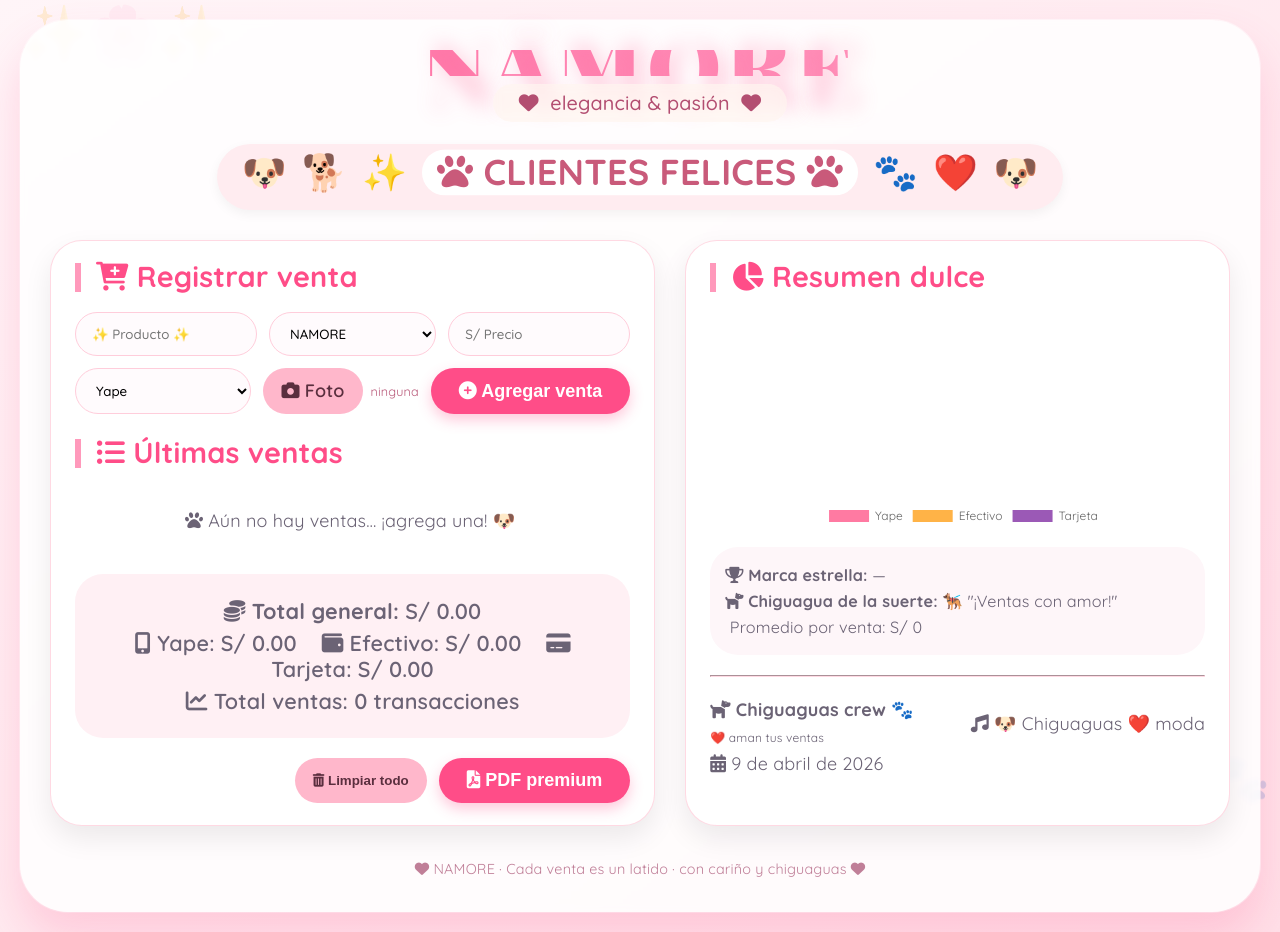
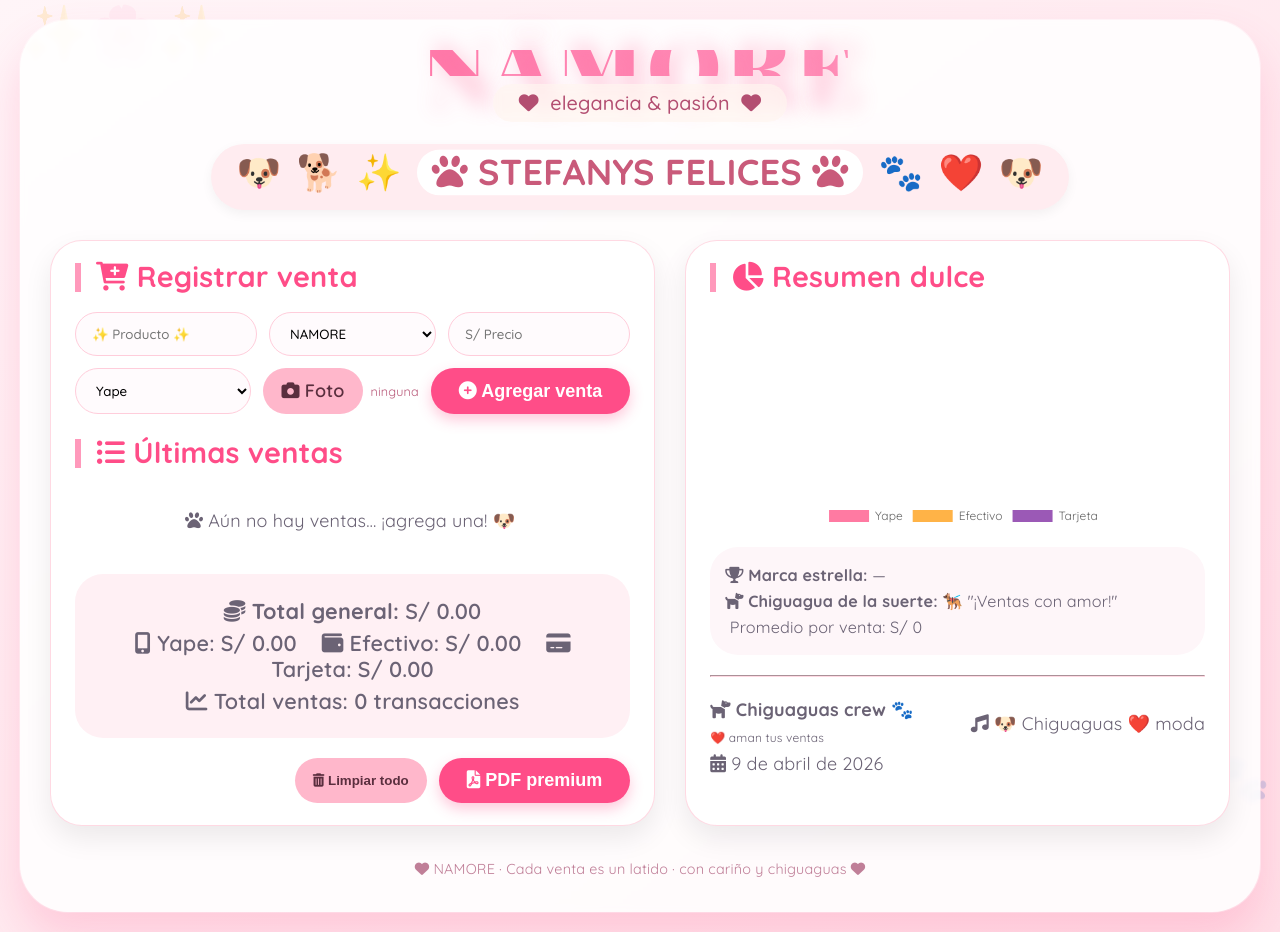
Before and after one commit to Jose11bay/tienda-registro, a website built with Vite: page index.html in a window 1280 px wide. Built offline with nearby package versions, Linux system fonts and the light colour scheme; some icons are missing.

Commit message:
cambio de texto

```diff
--- a/index.html
+++ b/index.html
@@ -318,7 +318,7 @@
     <div style="margin-top: 12px;">
       <div class="chiguagua-love">
         <span>🐶</span><span>🐕</span><span>✨</span>
-        <span class="chiguagua-text"><i class="fas fa-paw"></i> CLIENTES FELICES <i class="fas fa-paw"></i></span>
+        <span class="chiguagua-text"><i class="fas fa-paw"></i> STEFANYS FELICES <i class="fas fa-paw"></i></span>
         <span>🐾</span><span>❤️</span><span>🐶</span>
       </div>
     </div>
```
